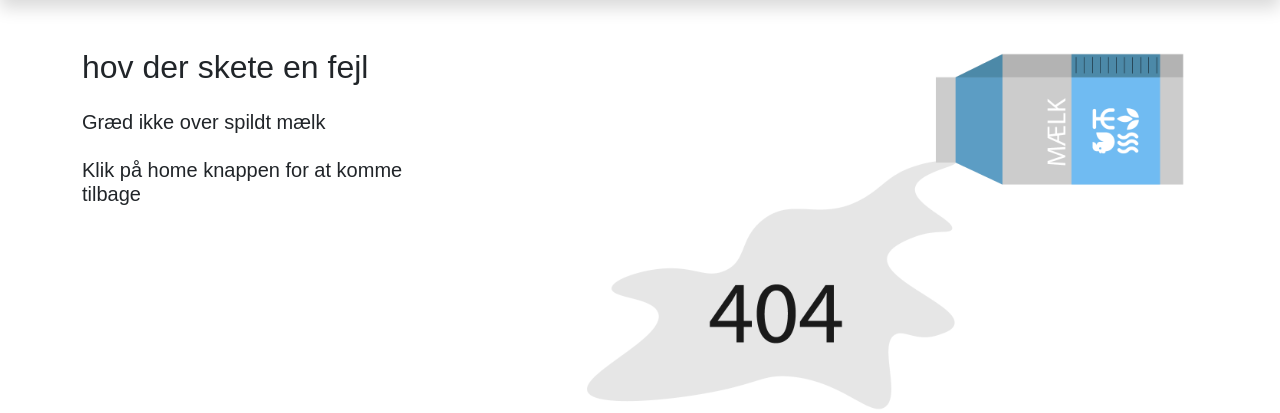
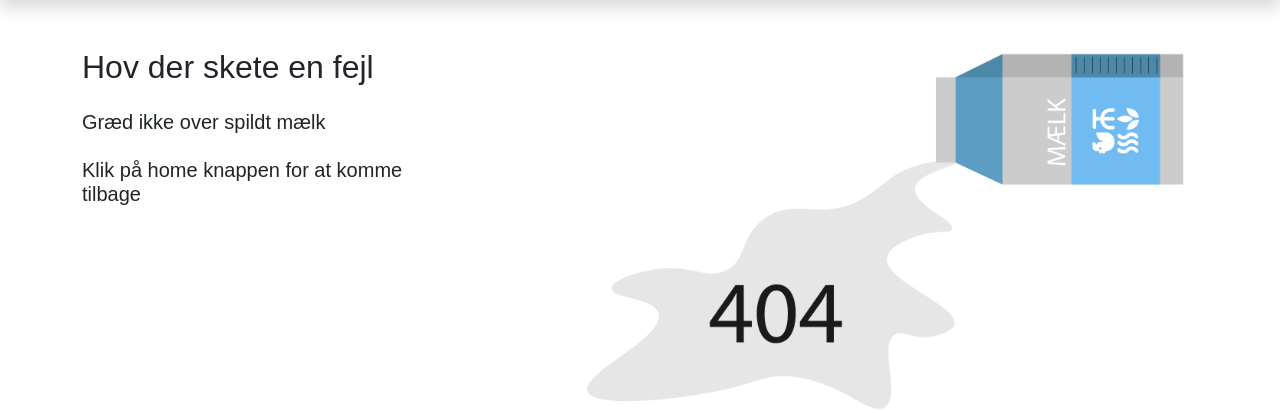
Before and after one commit to CaptainProngs/Kragebjerggaard, a PHP site: page /404.php in a window 1280 px wide. Shown: the part 91-504 px from the top of the page. Run offline with PHP 8.4, Linux system fonts and the light colour scheme; style sheets or scripts are compiled from the project's sources; some libraries are stand-ins or nearby versions; some web fonts are replaced.

Commit message:
Changed a single letter from lowercase to uppercase

```diff
--- a/404.php
+++ b/404.php
@@ -35,7 +35,7 @@
 <article class="container col-12 justify-content-center">
     <div class="row">
         <div class="col-4 pt-5">
-            <div class="title" style="font-weight: bold"><h2>hov der skete en fejl</h2></div>
+            <div class="title" style="font-weight: bold"><h2>Hov der skete en fejl</h2></div>
             <br>
             <h5>Græd ikke over spildt mælk</h5>
             <br>
--- a/randomizedcards.php
+++ b/randomizedcards.php
@@ -12,10 +12,7 @@ $randomProdukt1 = $produkter[$randomProdukter1];
 $randomProdukter2 = array_rand($produkter);
 $randomProdukt2 = $produkter[$randomProdukter2];
 
-$id = $_GET['prodId'];
-$produkt = $db->sql("SELECT * FROM produkter WHERE prodId = :prodId", [':prodId' => $id]);
 ?>
-
 
 
     <div class="row mx-auto">
```
